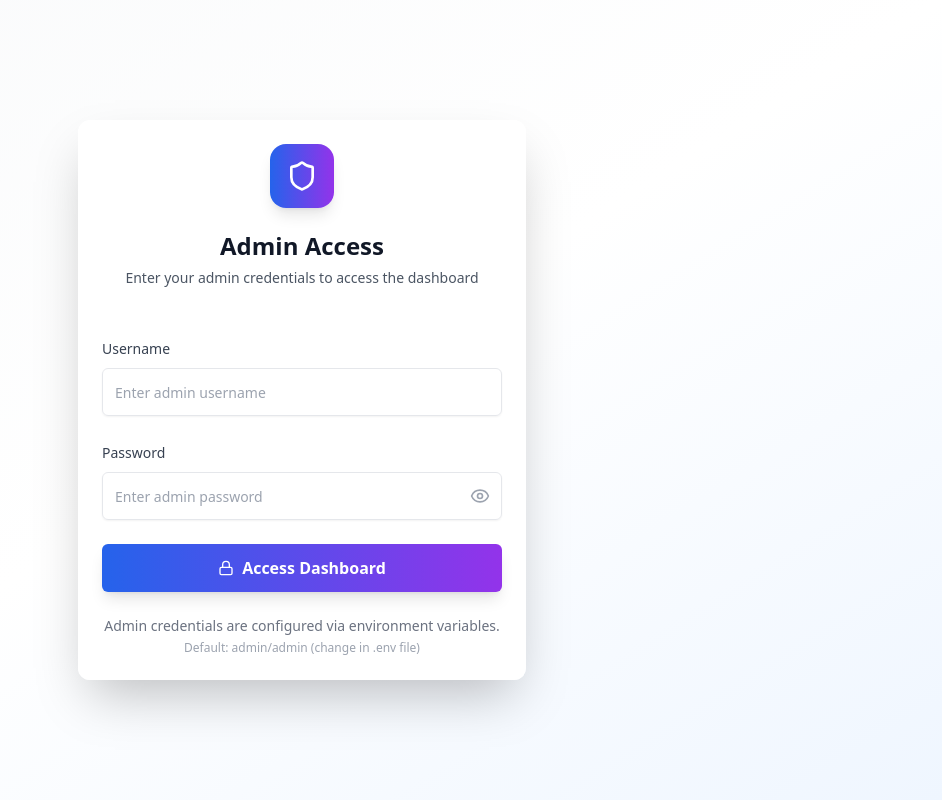
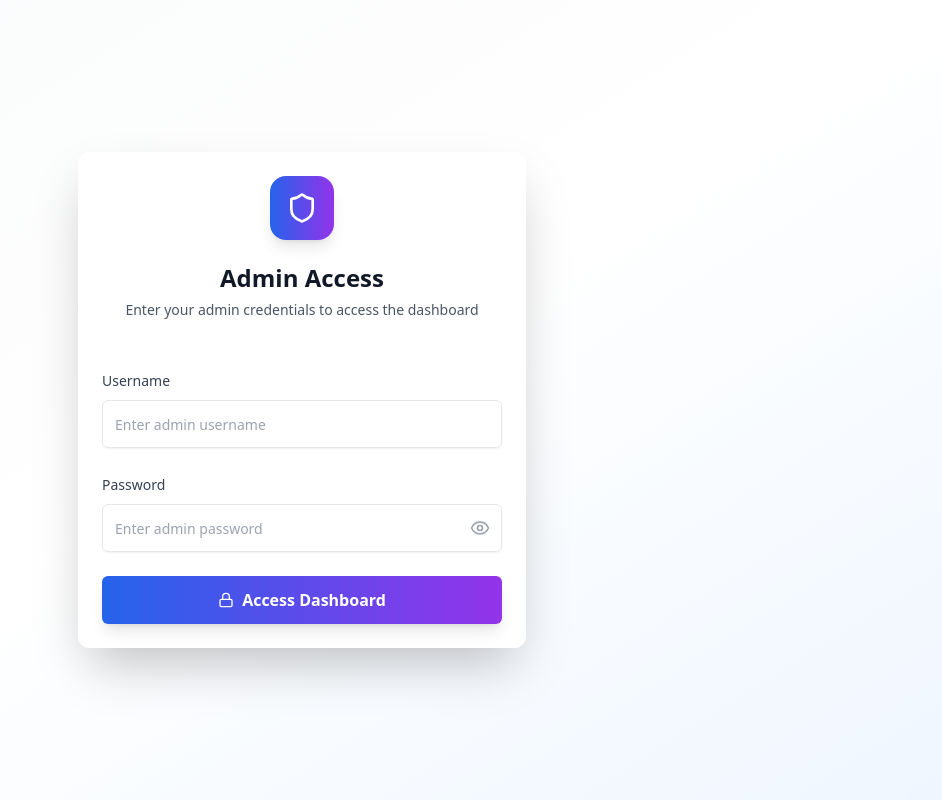
Before and after one commit to skndash96/Retenza, a Next.js app: page /admin/login in a window 1280 px wide. Shown: the whole page, without its empty margins (338-1280 px from the left). Built offline with nearby package versions, Linux system fonts and the light colour scheme.

Commit message:
admin page redundant text

```diff
--- a/src/app/admin/login/page.tsx
+++ b/src/app/admin/login/page.tsx
@@ -133,14 +133,7 @@ export default function AdminLoginPage() {
                             </Button>
                         </form>
 
-                        <div className="mt-6 text-center">
-                            <p className="text-sm text-gray-500">
-                                Admin credentials are configured via environment variables.<br />
-                                <span className="text-xs text-gray-400 mt-1 block">
-                                    Default: admin/admin (change in .env file)
-                                </span>
-                            </p>
-                        </div>
+
                     </CardContent>
                 </Card>
             </motion.div>
```
